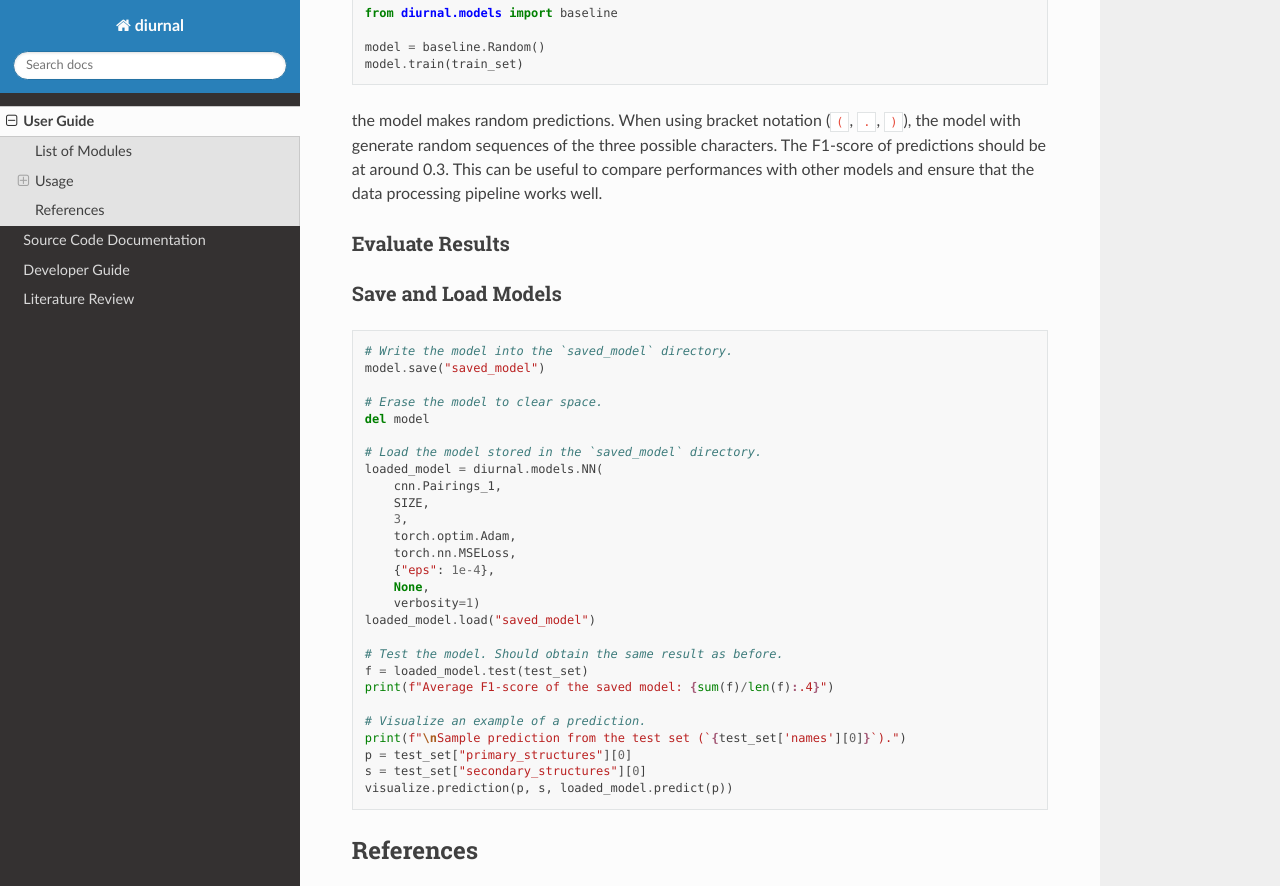
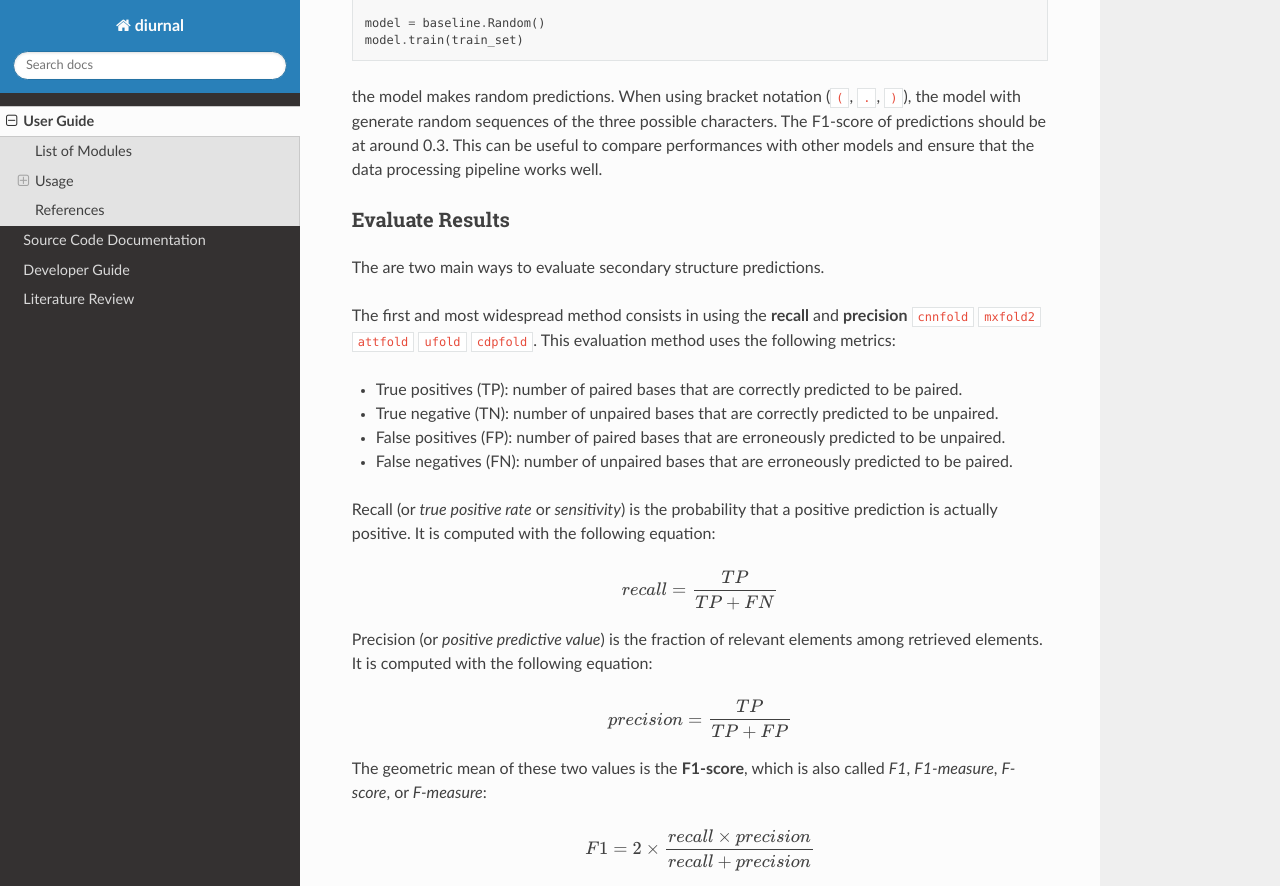
Before and after one commit to Vincent-Therrien/diurnal, a Sphinx documentation site: the page built from docs/user_guide.rst, in a window 1280 px wide and 1400 px high, scrolled down 4443 px, cut to the strip 0-886 px from the top of the window. Built offline with Sphinx 7.4.7 and the Read the Docs theme 2.0.0, drawn with Linux system fonts in a browser that asks for light colours; cross-references to code outside the pages are shown as plain code; some of the changed text lies outside the part shown.

Commit message:
Renommage: sensibilité -> rappel, PPV -> précision

```diff
--- a/docs/user_guide.rst
+++ b/docs/user_guide.rst
@@ -257,6 +256,43 @@ processing pipeline works well.
 Evaluate Results
 ^^^^^^^^^^^^^^^^
 
+The are two main ways to evaluate secondary structure predictions.
+
+The first and most widespread method consists in using the **recall** and
+**precision** :cite:`cnnfold` :cite:`mxfold2` :cite:`attfold` :cite:`ufold`
+:cite:`cdpfold`. This evaluation method uses the following metrics:
+
+- True positives (TP): number of paired bases that are correctly predicted to
+  be paired.
+- True negative (TN): number of unpaired bases that are correctly predicted to
+  be unpaired.
+- False positives (FP): number of paired bases that are erroneously predicted
+  to be unpaired.
+- False negatives (FN): number of unpaired bases that are erroneously predicted
+  to be paired.
+
+Recall (or *true positive rate* or *sensitivity*) is the probability that a
+positive prediction is actually positive. It is computed with the following
+equation:
+
+.. math::
+
+    recall = \frac{TP}{TP + FN}
+
+Precision (or *positive predictive value*) is the fraction of relevant elements
+among retrieved elements. It is computed with the following equation:
+
+.. math::
+
+    precision = \frac{TP}{TP + FP}
+
+The geometric mean of these two values is the **F1-score**, which is
+also called *F1*, *F1-measure*, *F-score*, or *F-measure*:
+
+.. math::
+
+    F1 = 2 \times \frac{recall \times precision}{recall + precision}
+
 
 Save and Load Models
 ^^^^^^^^^^^^^^^^^^^^
```
Also changed, not shown: other parts of docs/user_guide.rst (+1 -2 lines), 3 other files.
